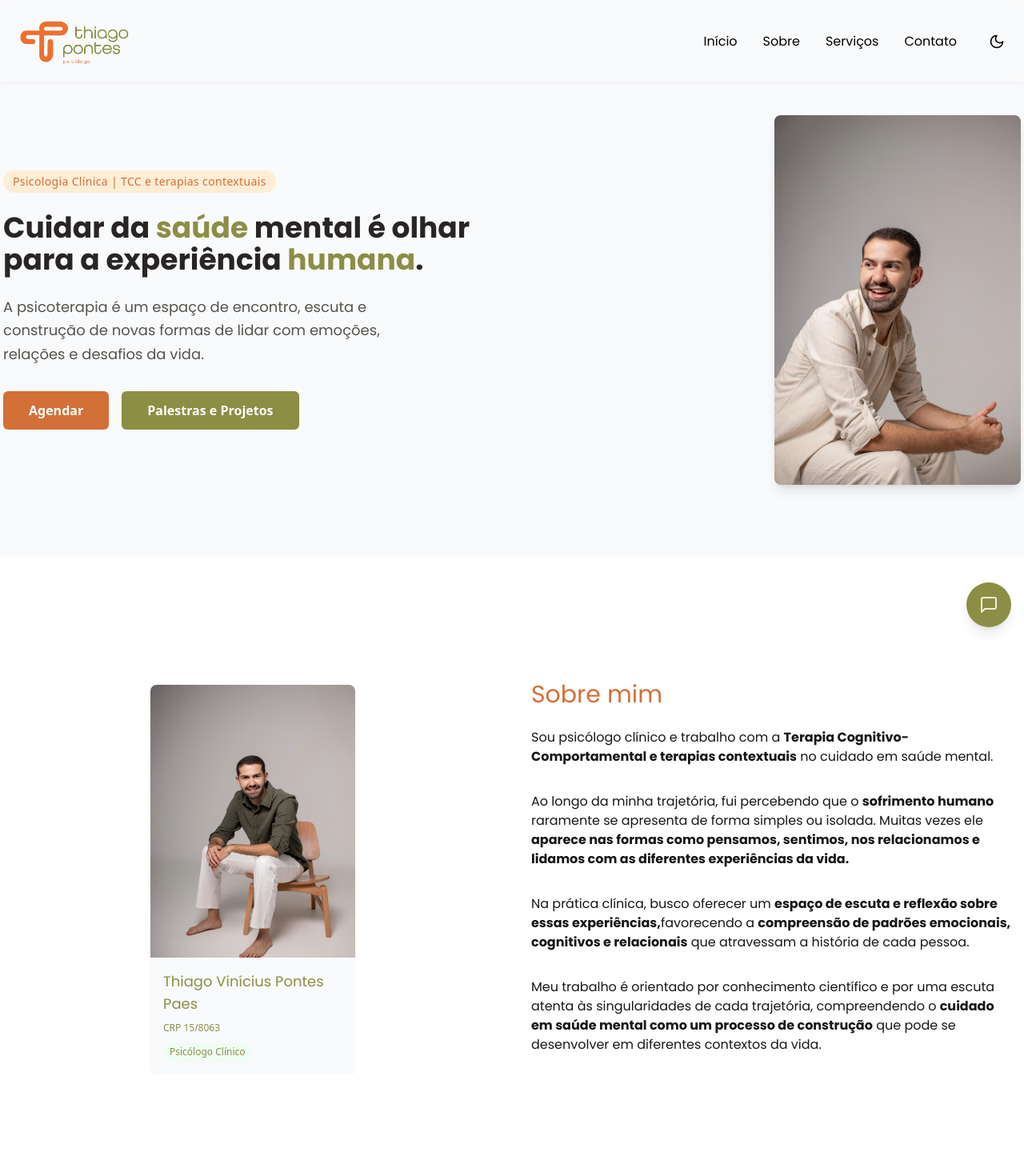
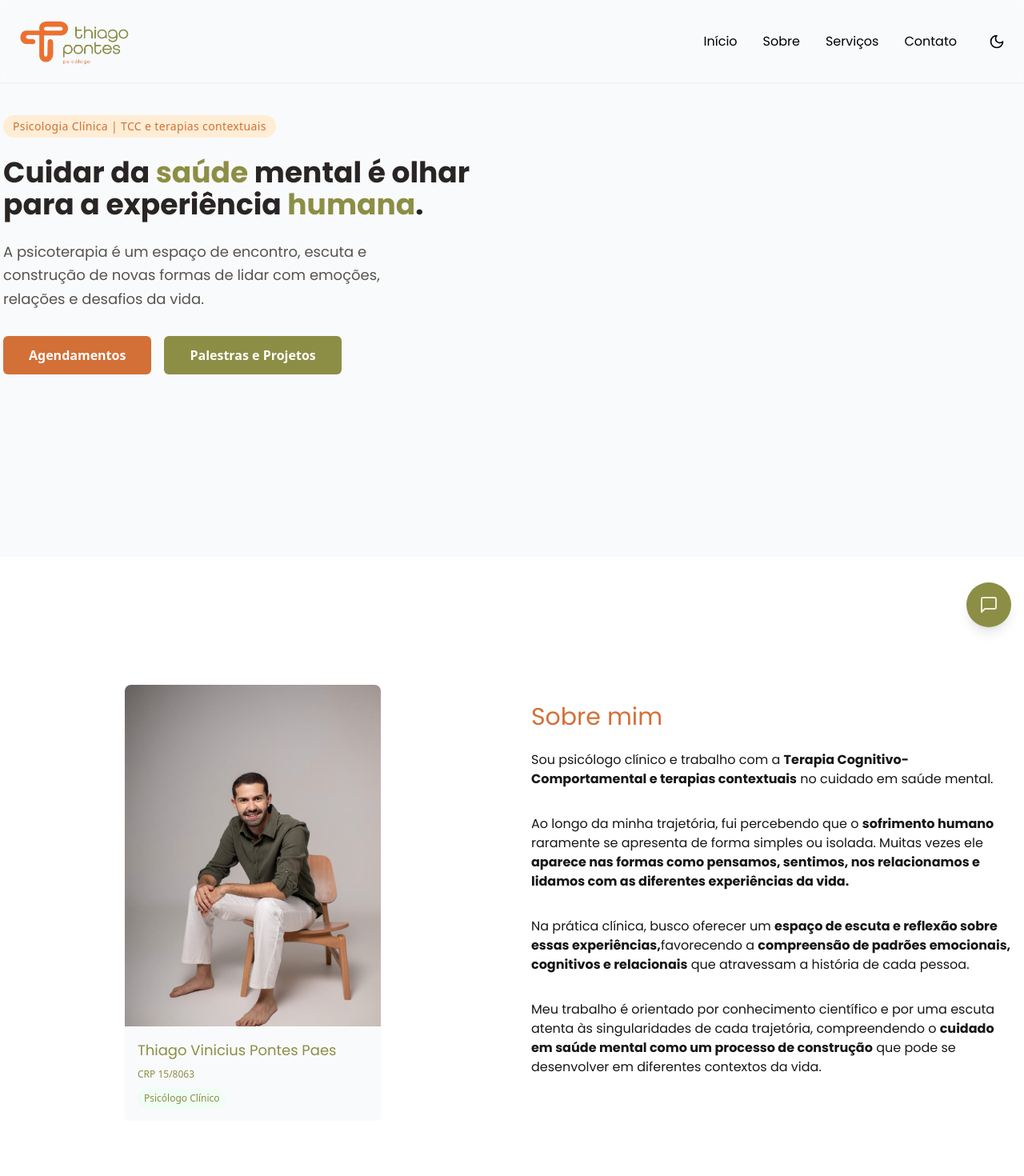
Before and after one commit to vitao-al/thiagopontespsicologo, a React (Vite) app: page / in a window 1280 px wide. Shown: the top 1470 px of the page at 80% size. Built offline with nearby package versions, Linux system fonts and the light colour scheme.

Commit message:
Updating Hero,Contact,App,CardHero,LawyerCard,Header

```diff
--- a/src/components/Hero.tsx
+++ b/src/components/Hero.tsx
@@ -26,7 +26,7 @@ export default function Hero() {
                   href="https://api.whatsapp.com/send/?phone=%2B558299993802&text&type=phone_number&app_absent=0&wame_ctl=1"
                   className="inline-block bg-laranja text-white px-6 md:px-8 py-3 rounded-md font-semibold hover:bg-orange-700 dark:hover:bg-orange-700 transition-colors text-sm md:text-base text-center"
                 >
-                  Agendar
+                  Agendamentos
                 </a>
                 <a
                   href="https://api.whatsapp.com/send/?phone=%2B558299993802&text&type=phone_number&app_absent=0&wame_ctl=1"
@@ -37,14 +37,6 @@ export default function Hero() {
               </div>
             </div>
 
-            {/* Coluna da imagem: aparece abaixo no mobile, ao lado no desktop */}
-            <div className="w-full lg:w-1/2 flex items-center justify-center lg:justify-end">
-              <img
-                src="/thiagopontesperfil.jpeg"
-                alt="Imagem de destaque"
-                className="w-2/4 h-2/4 max-w-sm lg:max-w-full object-cover rounded-lg shadow-lg"
-              />
-            </div>
 
           </div>
         </div>
--- a/src/components/team/CardHero.tsx
+++ b/src/components/team/CardHero.tsx
@@ -9,7 +9,7 @@ export default function CardHero() {
     <section id="equipe" className="py-20 bg-white dark:bg-black">
       <div className="container mx-auto px-4">
         <div className="relative max-w-5xl mx-auto flex flex-col items-center">
-          <div className="flex items-center justify-center min-h-[300px] w-full overflow-hidden">
+          <div className="flex items-center justify-center min-h-[300px] h-3/4w-full overflow-hidden">
             {/* Carrossel */}
               {lawyers.map((lawyer) => (
                 <div
--- a/src/components/team/LawyerCard.tsx
+++ b/src/components/team/LawyerCard.tsx
@@ -7,7 +7,7 @@ interface LawyerCardProps {
 
 export default function LawyerCard({ lawyer }: LawyerCardProps) {
   return (
-    <div className="bg-white rounded-lg shadow-sm overflow-hidden w-full max-w-64 mx-auto">
+    <div className="bg-white rounded-lg shadow-sm overflow-hidden w-full max-w-80 mx-auto">
       <div className="aspect-[3/4] relative">
         <img
           src={lawyer.image || '/path/to/default-image.jpg'}
--- a/src/data/lawyers.ts
+++ b/src/data/lawyers.ts
@@ -9,7 +9,7 @@ export interface Lawyer {
 export const lawyers: Lawyer[] = [
   {
     id: 1,
-    name: 'Thiago Vinícius Pontes Paes',
+    name: 'Thiago Vinicius Pontes Paes',
     specialties: ['Psicólogo Clínico'],
     image: '/thiagopontes5.jpeg',
     crp: 'CRP 15/8063'
```
